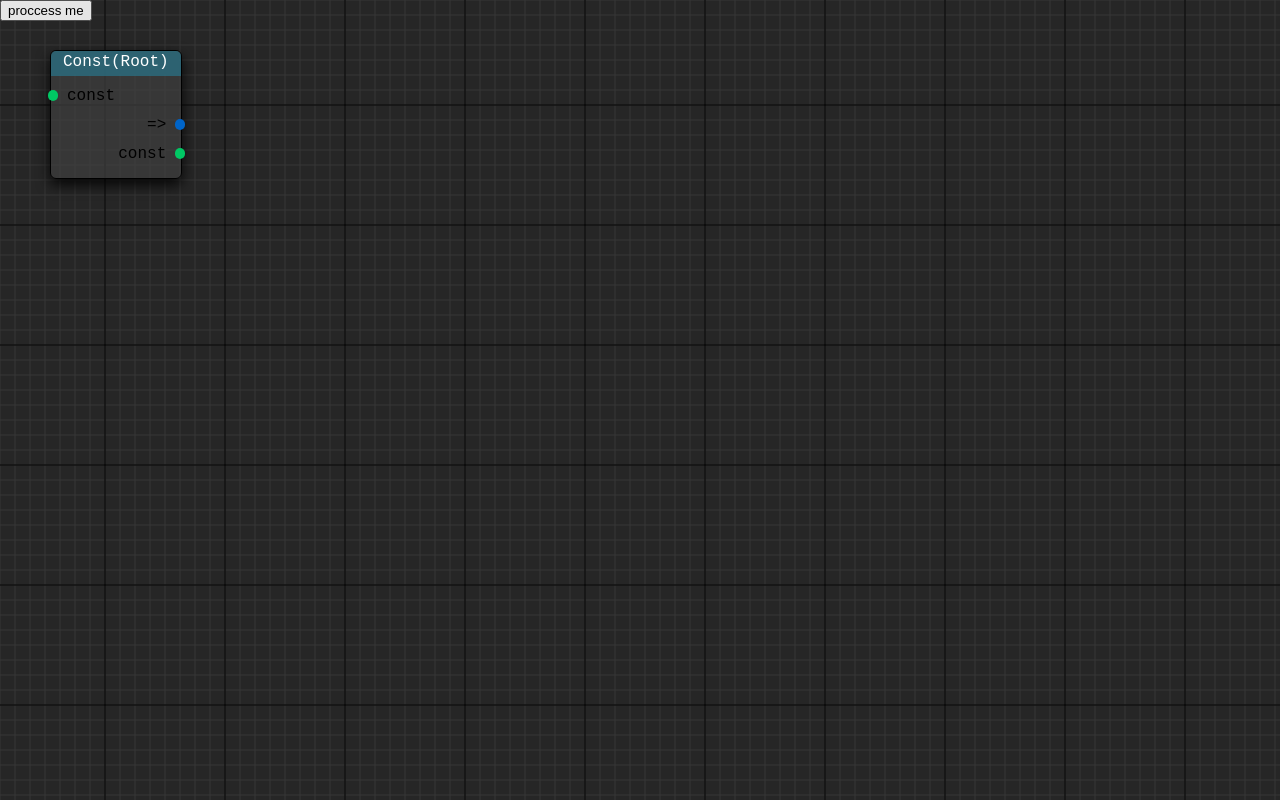
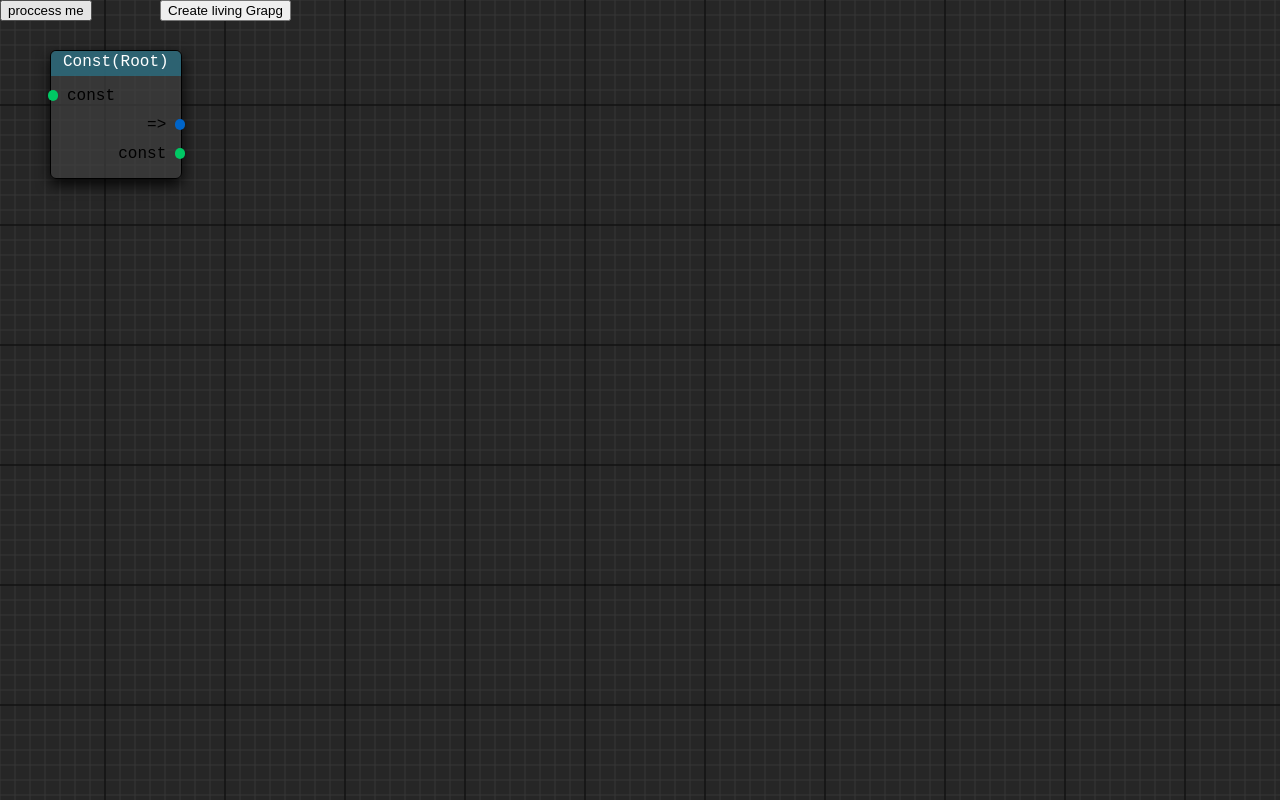
Before and after one commit to Lexyna/react-logic-flow, a React (Create React App) app: page / in a window 1280 px wide. Built offline with nearby package versions, Linux system fonts and the light colour scheme.

Commit message:
Added eventListener node and button to create a living graph

```diff
--- a/src/App.tsx
+++ b/src/App.tsx
@@ -260,6 +260,20 @@ const forNode: ProtoNode = {
   },
 };
 
+const keyListenerNode: ProtoNode = {
+  id: "keyListenerNode",
+  name: "keyListener",
+  description: "A node that fires when a kay is pressed",
+  inputs: [ioActivationIn],
+  outputs: [ioActivationOut],
+  forward: (io: ProtoIO<null, null>, nextNode: ProtoIO<null, null>) => {
+    window.addEventListener("keydown", () => {
+      console.log("detected Key event");
+      next(nextNode);
+    });
+  },
+};
+
 const printNode: ProtoNode = {
   id: "printNode",
   name: "Print",
@@ -278,6 +292,7 @@ const config: ProtoNode[] = [
   mulNode,
   divNode,
   forNode,
+  keyListenerNode,
   printNode,
   operationNode,
 ];
--- a/src/components/NodeEditor.tsx
+++ b/src/components/NodeEditor.tsx
@@ -2,7 +2,7 @@ import { MouseEvent, useEffect, useRef, useState } from "react";
 import { useDispatch, useSelector } from "react-redux";
 import "../css/NodeEditor.css";
 import { createNewConnection } from "../logic/ConnetionMapping";
-import { createOneTimeGraph } from "../logic/NodeProcessing";
+import { createLivingGarph, createOneTimeGraph } from "../logic/NodeProcessing";
 import { computeBezierCurve, createLogicNodeArray } from "../logic/Utils";
 import {
   addNodeEditor,
@@ -348,24 +348,15 @@ export const NodeEditor = (props: NodeEditorProps) => {
   //functions to execute the graph logic
 
   const execute = () => {
-    const logicNodes: LogicNode[] = nodes.map((node: LogicNode) => {
-      return {
-        ...node,
-        inputs: node.inputs.map((io) => {
-          return { ...io };
-        }),
-        outputs: node.outputs.map((io) => {
-          return { ...io };
-        }),
-      };
-    });
-
-    //proccesstNodes(logicNodes, connections, rootId);
     createOneTimeGraph(props.id, props.config, props.root);
   };
 
   const doLiveUpdate = () => {
     if (props.liveUpdate) execute();
+  };
+
+  const setupLivingGraph = () => {
+    createLivingGarph(props.id, props.config);
   };
 
   // Other functions
@@ -502,6 +493,11 @@ export const NodeEditor = (props: NodeEditorProps) => {
       <button style={{ position: "absolute" }} onClick={execute}>
         proccess me
       </button>
+      <button
+        style={{ position: "absolute", left: "10rem" }}
+        onClick={setupLivingGraph}>
+        Create living Grapg
+      </button>
       <ConnectionStage
         zoom={zoom}
         connections={connections}
```
